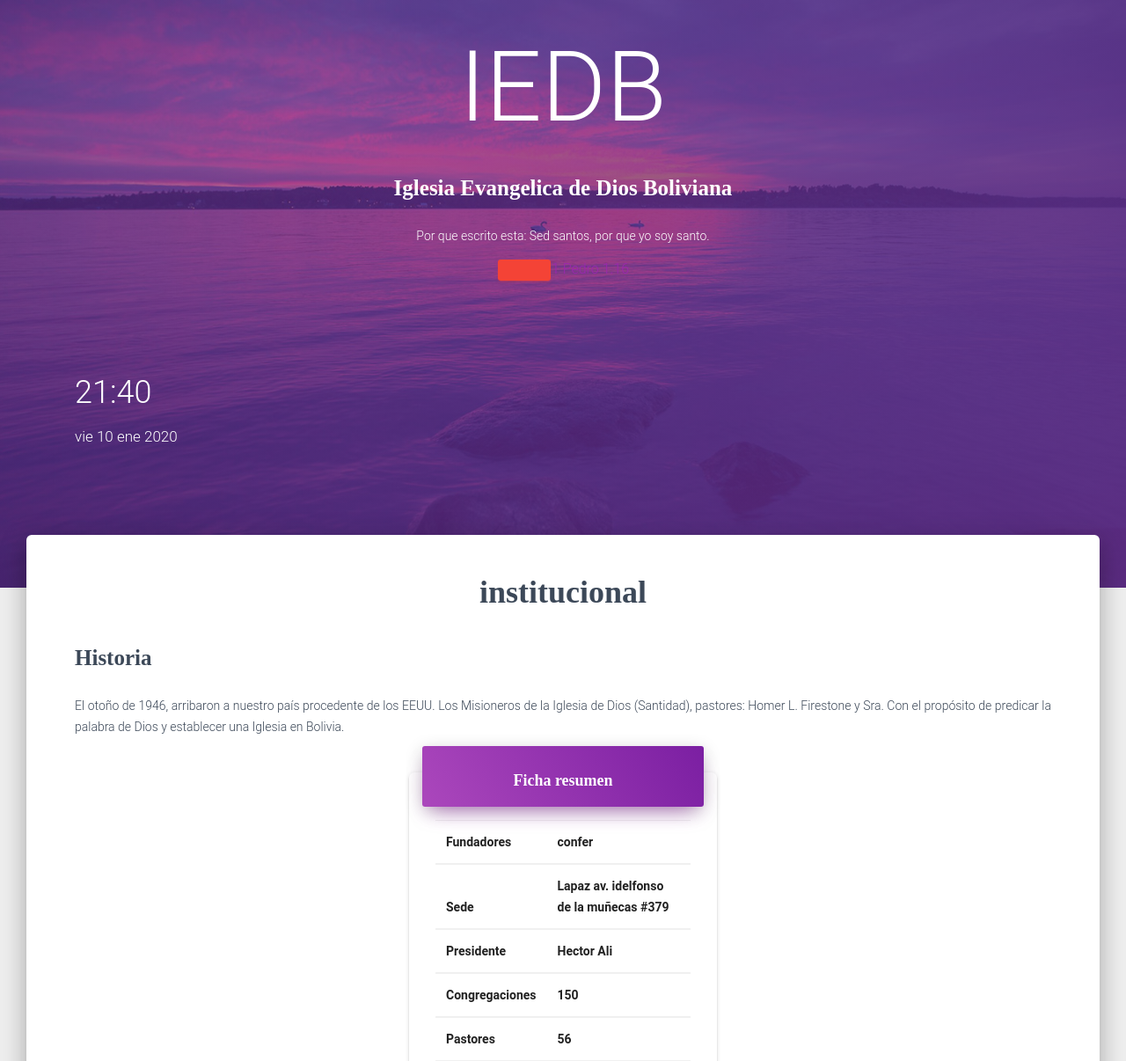
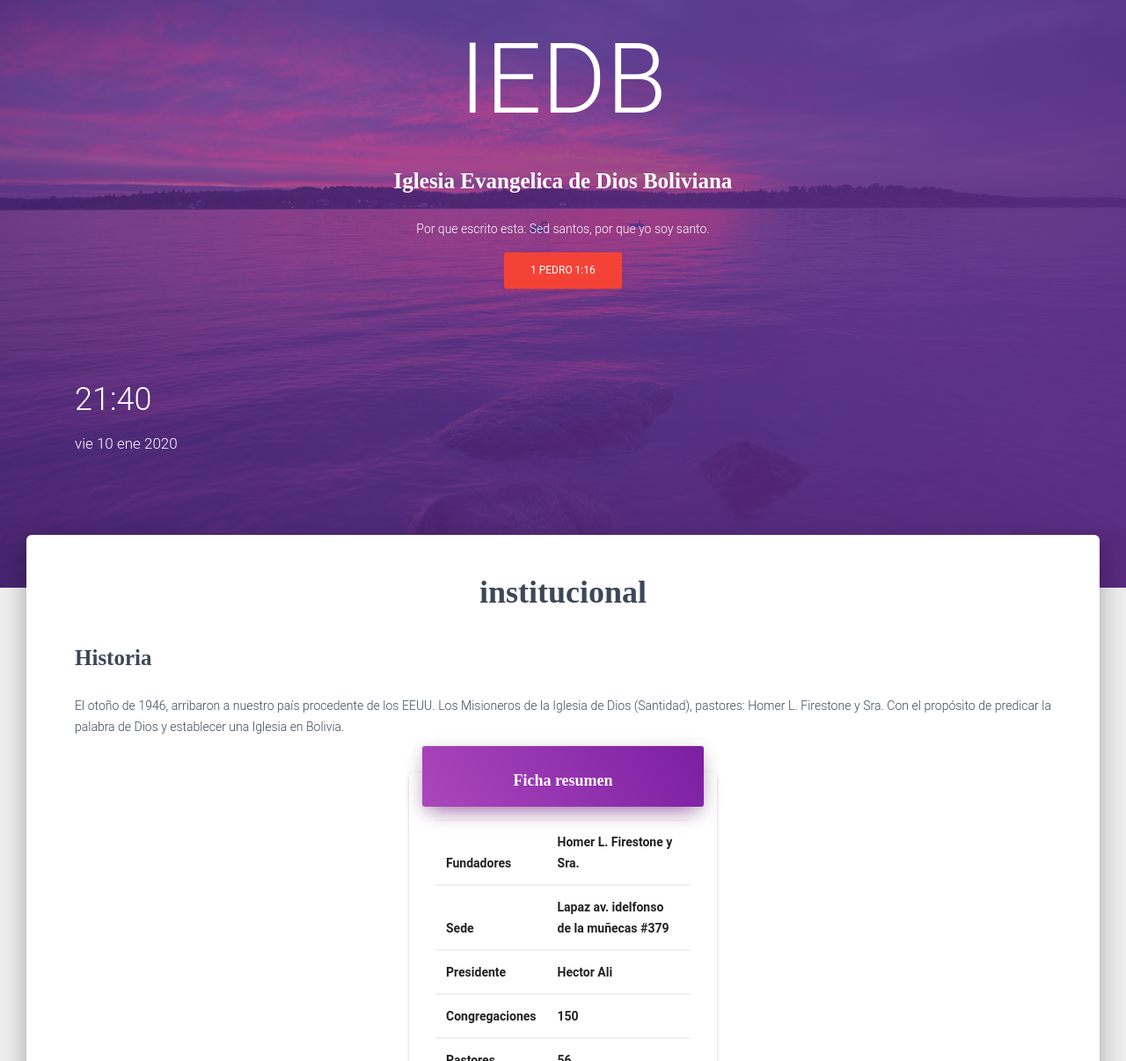
Before and after one commit to rubenpas/IEDB, a plain HTML site: page index.html in a window 1280 px wide. Shown: the part 132-1338 px from the top of the page at 88% size. Drawn offline with Linux system fonts and the light colour scheme.

Commit message:
testing1

```diff
--- a/index.html
+++ b/index.html
@@ -82,7 +82,7 @@
             <h3 class="title text-center">Iglesia Evangelica de Dios Boliviana</h3>
             <p class="">Por que escrito esta: Sed santos, por que yo soy santo.  </p>
 
-            <a class="btn btn-danger " style="color: white;"><a class="rtBibleRef" href="" data-reference="1 pedro 1:16" data-version="rvr60">1 Pedro 1.16</a></a>
+            <a class="rtBibleRef btn btn-danger " href="" data-reference="1 pedro 1:16" data-version="rvr60">1 Pedro 1:16</a>
           </div>
         </div>
       </div>
@@ -112,7 +112,7 @@
                     <thead>
                       <tr>
                         <th>Fundadores</th>
-                        <th>confer</th>
+                        <th>Homer L. Firestone y Sra.</th>
                       </tr>
                       <tr>
                         <th>Sede</th>
```
